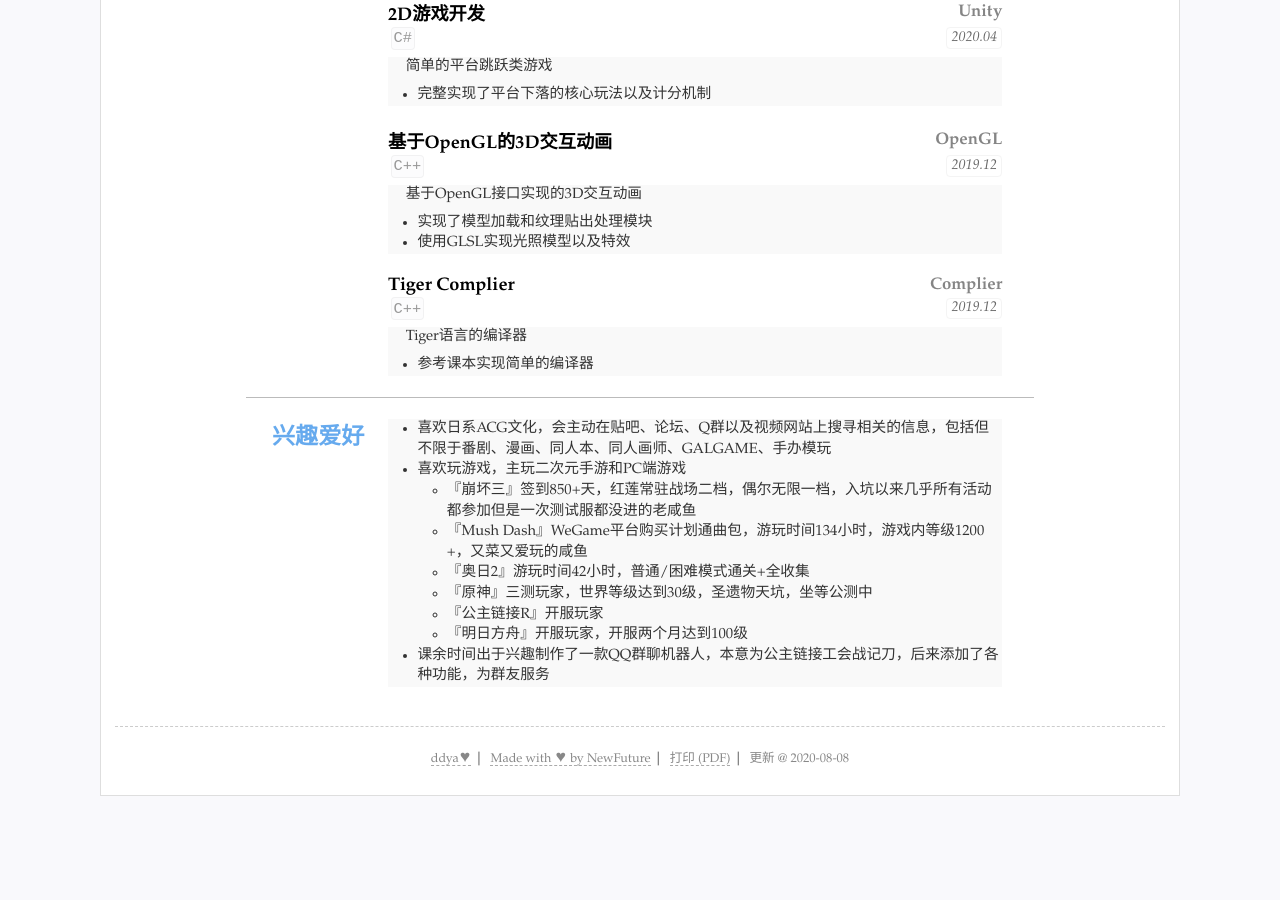
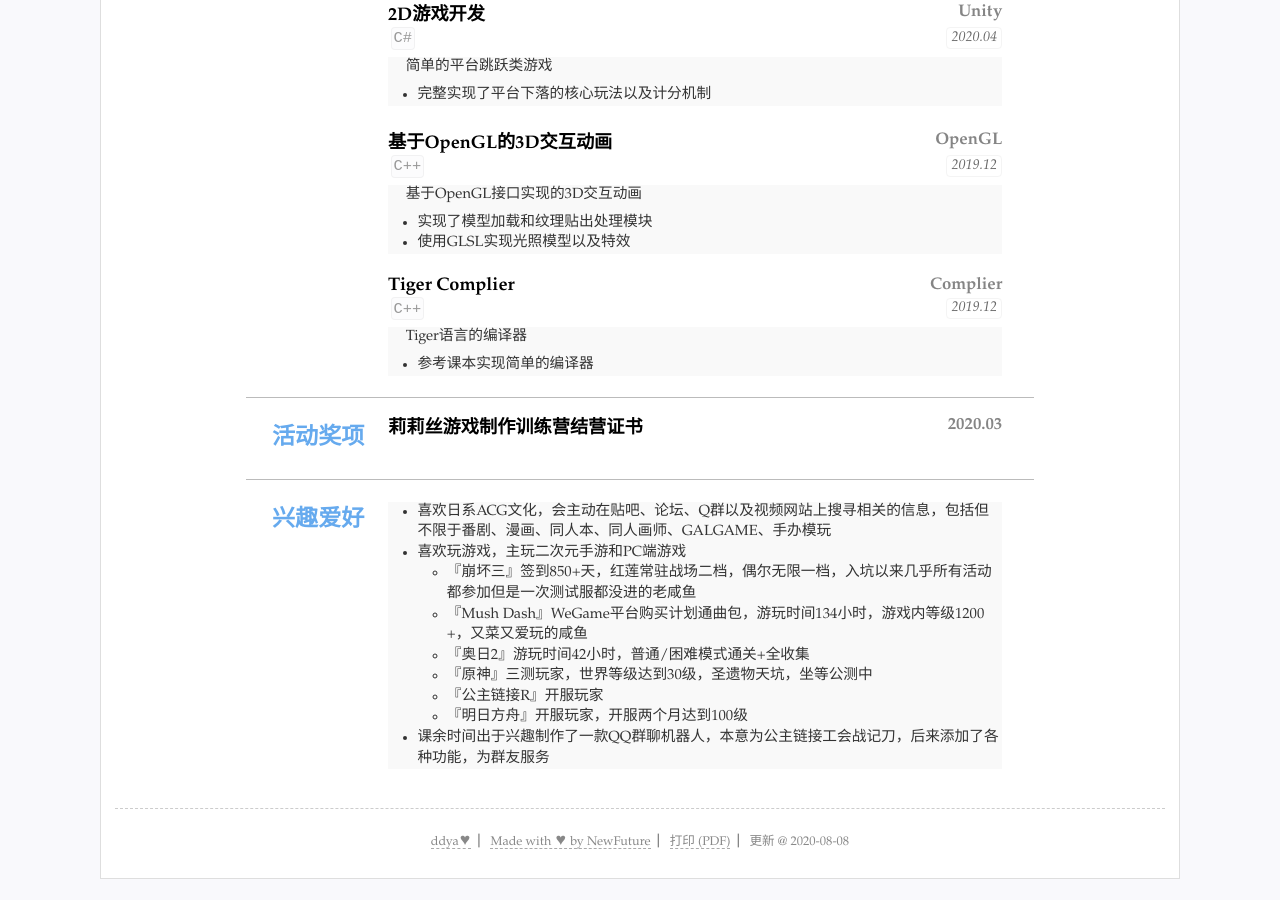
Before and after one commit to ddyasmile/resume, a Jekyll site: the page built from index.html, in a window 1280 px wide and 900 px high, scrolled down 940 px. Built offline with Jekyll 4.4.1, drawn with Linux system fonts in a browser that asks for light colours; before the commit the page ends 1757 px from its top, so only the background shows below that.

```diff
--- a/_data/resume.yml
+++ b/_data/resume.yml
@@ -96,6 +96,12 @@ main: #简历主要内容，
       md: _data/_md/complier.md
     open: open
 
+- type: awards
+  name: 活动奖项
+  content:
+  - title: 莉莉丝游戏制作训练营结营证书
+    sub: "2020.03"
+
 - type: interest
   name: 兴趣爱好
   content:
```
